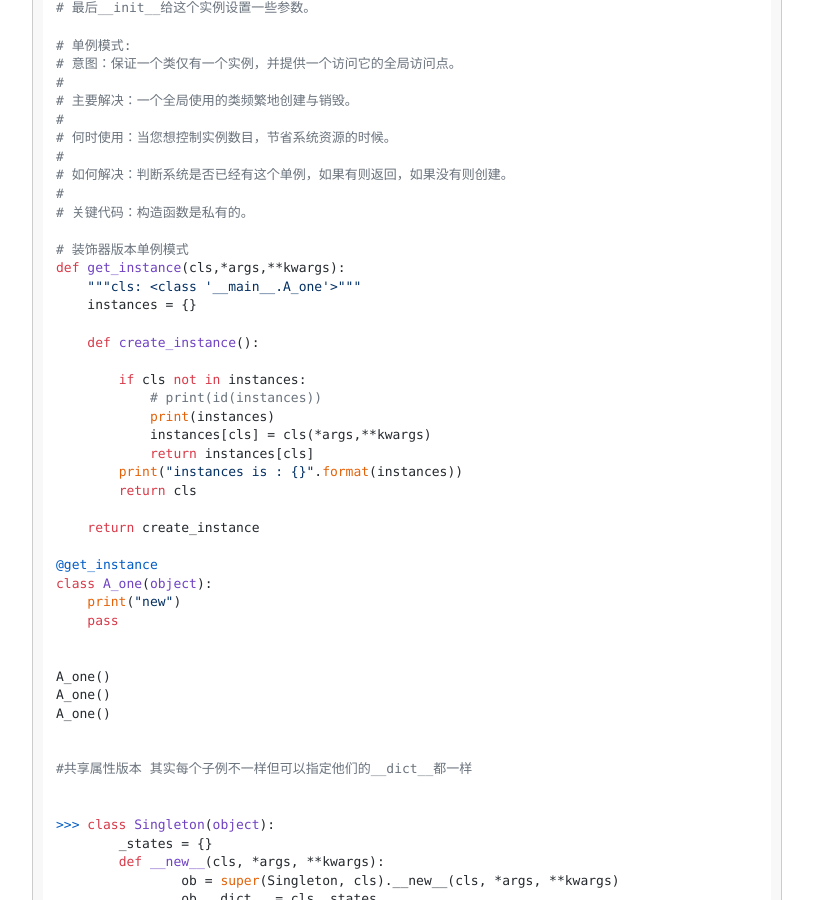
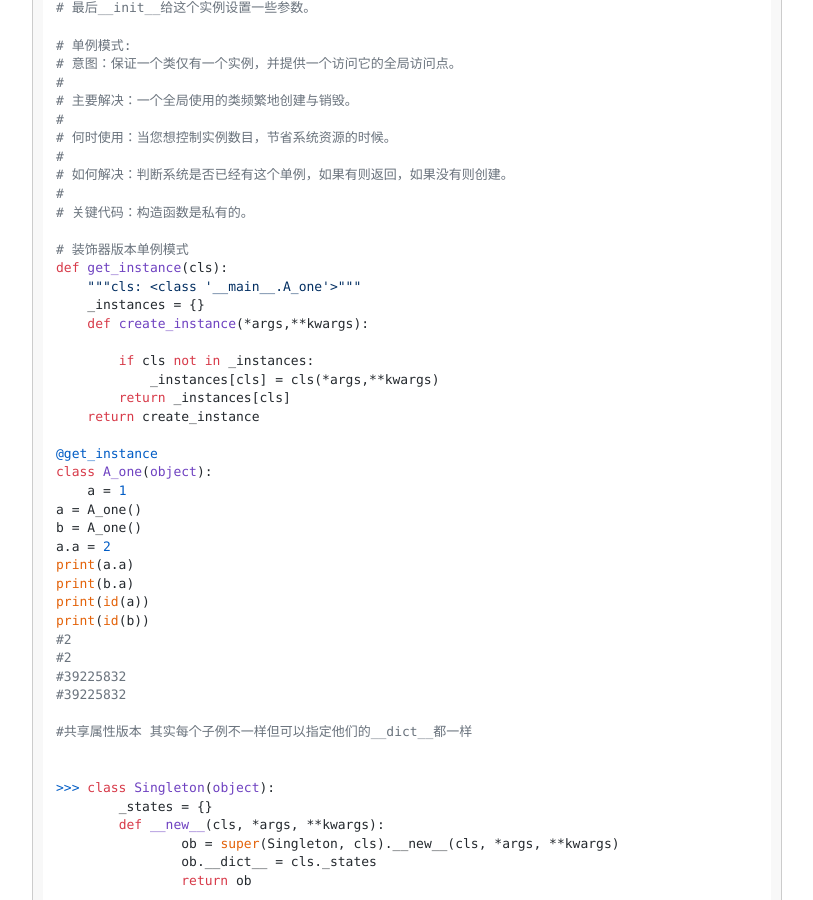
Before and after one commit to Mhh123/4399abc.io, a Jekyll site: the page built from _posts/2018-05-09-单例模式的实现.md, in a window 1280 px wide and 900 px high, scrolled down 1098 px. Shown: the whole window, without its empty margins (233-1046 px from the left). Built offline with Jekyll 4.4.1, drawn with Linux system fonts in a browser that asks for light colours; nearby versions of some CDN libraries; comment, search, counter and statistics services are not loaded.

Commit message:
add 2018-05-09-单例模式的实现.md

```diff
--- a/_posts/2018-05-09-单例模式的实现.md
+++ b/_posts/2018-05-09-单例模式的实现.md
@@ -47,32 +47,30 @@ class Singleton(object):
 #     关键代码：构造函数是私有的。
 
 # 装饰器版本单例模式
-def get_instance(cls,*args,**kwargs):
+def get_instance(cls):
     """cls: <class '__main__.A_one'>"""
-    instances = {}
+    _instances = {}
+    def create_instance(*args,**kwargs):
 
-    def create_instance():
-
-        if cls not in instances:
-            # print(id(instances))
-            print(instances)
-            instances[cls] = cls(*args,**kwargs)
-            return instances[cls]
-        print("instances is : {}".format(instances))
-        return cls
-
+        if cls not in _instances:
+            _instances[cls] = cls(*args,**kwargs)
+        return _instances[cls]
     return create_instance
 
 @get_instance
 class A_one(object):
-    print("new")
-    pass
-
-
-A_one()
-A_one()
-A_one()
-
+    a = 1
+a = A_one()
+b = A_one()
+a.a = 2
+print(a.a)
+print(b.a)
+print(id(a))
+print(id(b))
+#2
+#2
+#39225832
+#39225832
 
 #共享属性版本 其实每个子例不一样但可以指定他们的__dict__都一样
 
```
